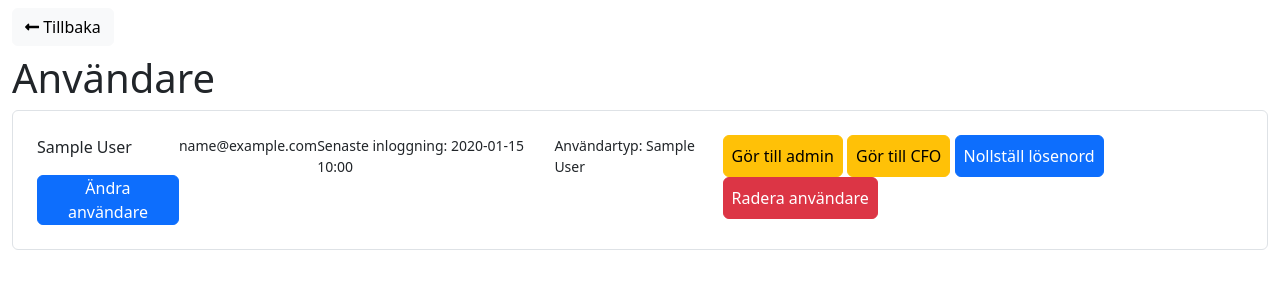
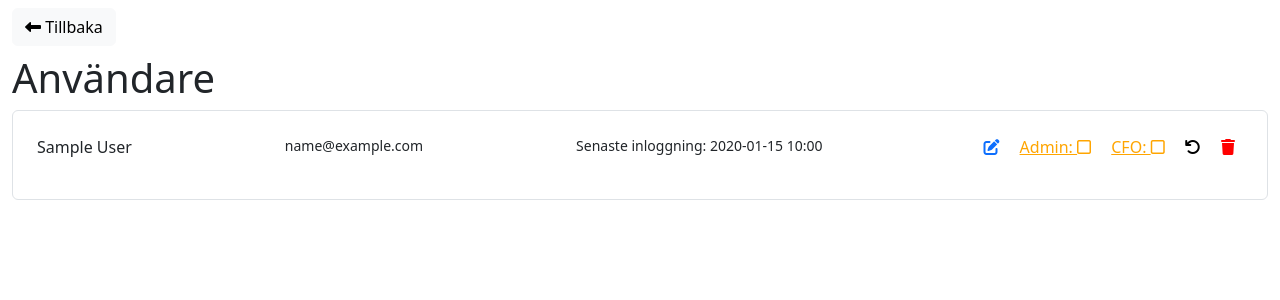
Before and after one commit to vigge93/receipt_helper, a Flask app: template receipt_helper/templates/admin/list_users.html in a window 1280 px wide. Shown: the part 66-366 px from the top of the page. Run offline with Flask 3, Linux system fonts and the light colour scheme; the template is opened without the code that fills it: values that come from a table or form of the project are taken from there, others are empty; tables that the repository leaves empty hold one stand-in row (values such as "Sample post"); some libraries are stand-ins or nearby versions.

Commit message:
Make admin user list less crowded and more pleasent to look at by using icons and checkboxes instead of big buttons.

```diff
--- a/receipt_helper/templates/admin/list_users.html
+++ b/receipt_helper/templates/admin/list_users.html
@@ -13,27 +13,28 @@
                         <div class="d-flex my-2 justify-content-between">
                             <div>
                                 <p>{{user.name}}</p>
-                                <a class="btn btn-primary px-2 py-0" href="{{ url_for('admin.update_user', id=user.id) }}">Ändra användare</a>
                             </div>
                             <small>{{ user.email }}</small>
                             <small>Senaste inloggning: {{ user.lastLogin.strftime("%Y-%m-%d %H:%M") if user.lastLogin else "Aldrig" }}</small>
-                            <small>Användartyp: {{ user.userType.name }}</small>
                             <div>
+                                <a class="p-2" href="{{ url_for('admin.update_user', id=user.id) }}" title="Ändra användare"><i class="fa-solid fa-pen-to-square"></i></a>
                                 {% if user.id != g.user.id %}
                                     {% if ClearanceEnum.Admin in ClearanceEnum(user.userTypeId)%}
-                                        <a class="btn btn-warning p-2" href="{{ url_for('admin.remove_admin', id=user.id) }}">Ta bort admin</a>
+                                        <a class="p-2" href="{{ url_for('admin.remove_admin', id=user.id) }}" style="color: orange" title="Ta bort admin">Admin: <i class="fa-solid fa-square-check"></i></a>
                                     {% else %}
-                                        <a class="btn btn-warning p-2" href="{{ url_for('admin.make_admin', id=user.id) }}">Gör till admin</a>
+                                        <a class="p-2" href="{{ url_for('admin.make_admin', id=user.id) }}" style="color: orange" title="Lägg till admin">Admin: <i class="fa-regular fa-square"></i></a>
                                     {% endif %}
+                                {% else %}
+                                    <span style="color:lightgrey">Admin: <i class="fa-solid {{ (ClearanceEnum.Admin in ClearanceEnum(user.userTypeId) and 'fa-square-check') or 'fa-square'}}"></i></span>
                                 {% endif %}
                                 {% if ClearanceEnum.CFO in ClearanceEnum(user.userTypeId)%}
-                                    <a class="btn btn-warning p-2" href="{{ url_for('admin.remove_cfo', id=user.id) }}">Ta bort CFO</a>
+                                    <a class="p-2" href="{{ url_for('admin.remove_cfo', id=user.id) }}" style="color: orange" title="Ta bort CFO">CFO: <i class="fa-solid fa-square-check"></i></a>
                                 {% else %}
-                                    <a class="btn btn-warning p-2" href="{{ url_for('admin.make_cfo', id=user.id) }}">Gör till CFO</a>
+                                    <a class="p-2" href="{{ url_for('admin.make_cfo', id=user.id) }}" style="color: orange" title="Lägg till CFO">CFO: <i class="fa-regular fa-square"></i></a>
                                 {% endif %}
-                                <a class="btn btn-primary p-2" style="color: white;" href="{{ url_for('admin.reset_password', id=user.id) }}">Nollställ lösenord</a>
+                                <a class="p-2" style="color: black;" href="{{ url_for('admin.reset_password', id=user.id) }}" title="Återställ lösenord"><i class="fa-solid fa-arrow-rotate-left"></i></a>
                                 {% if user.id != g.user.id %}
-                                    <a class="btn btn-danger p-2" style="color: white;" onclick="return confirm('Är du säker?')" href="{{ url_for('admin.delete_user', id=user.id) }}">Radera användare</a>
+                                    <a class="p-2" style="color: red;" onclick="return confirm('Är du säker?')" href="{{ url_for('admin.delete_user', id=user.id) }}" title="Radera användare"><i class="fas fa-trash"></i></a>
                                 {% endif %}
                                 </div>
                         </div>
--- a/receipt_helper/templates/base.html
+++ b/receipt_helper/templates/base.html
@@ -7,8 +7,8 @@
       integrity="sha384-T3c6CoIi6uLrA9TneNEoa7RxnatzjcDSCmG1MXxSR1GAsXEV/Dwwykc2MPK8M2HN"
       crossorigin="anonymous"
     />
-    <link rel="stylesheet" href="https://use.fontawesome.com/releases/v5.6.1/css/all.css"
-        integrity="sha384-gfdkjb5BdAXd+lj+gudLWI+BXq4IuLW5IT+brZEZsLFm++aCMlF1V92rMkPaX4PP" crossorigin="anonymous">
+    <link rel="stylesheet" href="https://use.fontawesome.com/releases/v6.6.0/css/all.css"
+        integrity="sha384-h/hnnw1Bi4nbpD6kE7nYfCXzovi622sY5WBxww8ARKwpdLj5kUWjRuyiXaD1U2JT" crossorigin="anonymous">
     <script
       src="https://cdn.jsdelivr.net/npm/bootstrap@5.3.2/dist/js/bootstrap.bundle.min.js"
       integrity="sha384-C6RzsynM9kWDrMNeT87bh95OGNyZPhcTNXj1NW7RuBCsyN/o0jlpcV8Qyq46cDfL"
```
